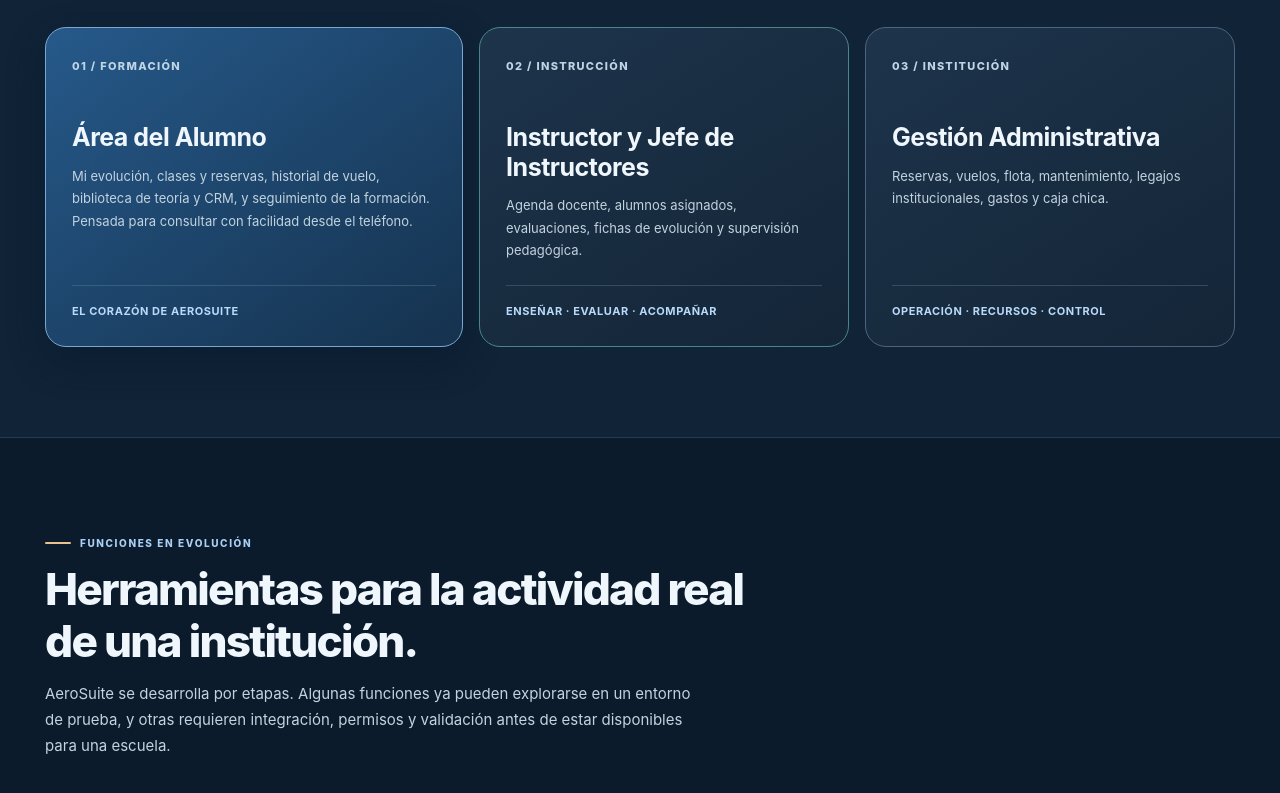
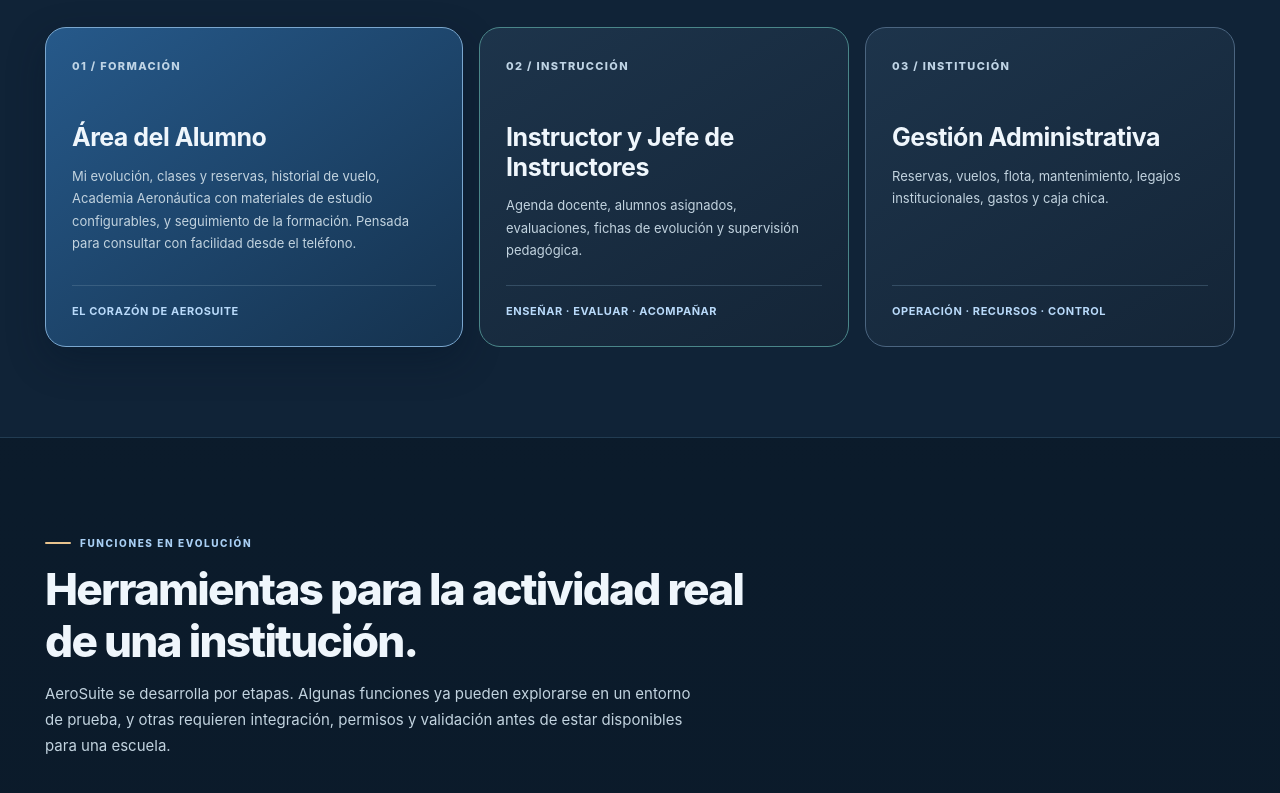
Before and after one commit to gusfab71-cmd/gentedevuelo, a plain HTML site: page utilidades/gestion-aeronautica/index.html in a window 1280 px wide. Shown: the part 2000-2793 px from the top of the page. Drawn offline with Linux system fonts and the light colour scheme.

Commit message:
AeroSuite: documentar y probar Academia genérica sin temarios predefinidos

```diff
--- a/utilidades/gestion-aeronautica/index.html
+++ b/utilidades/gestion-aeronautica/index.html
@@ -199,7 +199,7 @@ footer{margin-top:90px;border-top:1px solid var(--border);background:#071523;pad
         <p>Un portal de ingreso y tres espacios de trabajo independientes en su interfaz. La información se relaciona internamente, con permisos y privacidad como requisitos del desarrollo operativo.</p>
       </div>
       <div class="areas-grid">
-        <article class="area-card primary"><div class="area-no">01 / FORMACIÓN</div><h3>Área del Alumno</h3><p>Mi evolución, clases y reservas, historial de vuelo, biblioteca de teoría y CRM, y seguimiento de la formación. Pensada para consultar con facilidad desde el teléfono.</p><div class="area-caption">EL CORAZÓN DE AEROSUITE</div></article>
+        <article class="area-card primary"><div class="area-no">01 / FORMACIÓN</div><h3>Área del Alumno</h3><p>Mi evolución, clases y reservas, historial de vuelo, Academia Aeronáutica con materiales de estudio configurables, y seguimiento de la formación. Pensada para consultar con facilidad desde el teléfono.</p><div class="area-caption">EL CORAZÓN DE AEROSUITE</div></article>
         <article class="area-card instructor"><div class="area-no">02 / INSTRUCCIÓN</div><h3>Instructor y Jefe de Instructores</h3><p>Agenda docente, alumnos asignados, evaluaciones, fichas de evolución y supervisión pedagógica.</p><div class="area-caption">ENSEÑAR · EVALUAR · ACOMPAÑAR</div></article>
         <article class="area-card"><div class="area-no">03 / INSTITUCIÓN</div><h3>Gestión Administrativa</h3><p>Reservas, vuelos, flota, mantenimiento, legajos institucionales, gastos y caja chica.</p><div class="area-caption">OPERACIÓN · RECURSOS · CONTROL</div></article>
       </div>
@@ -212,7 +212,7 @@ footer{margin-top:90px;border-top:1px solid var(--border);background:#071523;pad
       <div class="module-grid">
         <article class="module-card"><div class="module-top"><span class="module-no">01</span><span class="module-status">Demo</span></div><h3>Agenda y reservas</h3><p>Planificación de turnos, recursos, instructores y detección de conflictos de horarios.</p></article>
         <article class="module-card"><div class="module-top"><span class="module-no">02</span><span class="module-status">Demo</span></div><h3>Seguimiento de formación</h3><p>Registro de clases, actividades, horas y fichas pedagógicas supervisadas.</p></article>
-        <article class="module-card"><div class="module-top"><span class="module-no">03</span><span class="module-status">Biblioteca de prueba</span></div><h3>Academia aeronáutica</h3><p>Fichas de teoría y CRM organizadas para consulta del alumno, con publicación administrada por la escuela.</p></article>
+        <article class="module-card"><div class="module-top"><span class="module-no">03</span><span class="module-status">Biblioteca de prueba</span></div><h3>Academia aeronáutica</h3><p>Archivos didácticos independientes, con publicación y gestión a cargo de la institución.</p></article>
         <article class="module-card"><div class="module-top"><span class="module-no">04</span><span class="module-status">Demo</span></div><h3>Registro de vuelos</h3><p>Historial de actividad y horas, separado de las certificaciones y registros oficiales.</p></article>
         <article class="module-card"><div class="module-top"><span class="module-no">05</span><span class="module-status">Integración pendiente</span></div><h3>Flota y mantenimiento</h3><p>Visibilidad operativa y futura integración con registros de mantenimiento aeronáutico.</p></article>
         <article class="module-card"><div class="module-top"><span class="module-no">06</span><span class="module-status">Demo</span></div><h3>Contabilidad y caja chica</h3><p>Ingresos, gastos generales, servicios e impuestos, discriminados entre escuela y aeródromo.</p></article>
```
